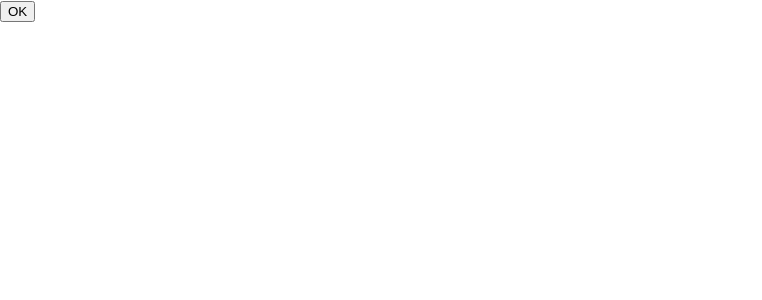
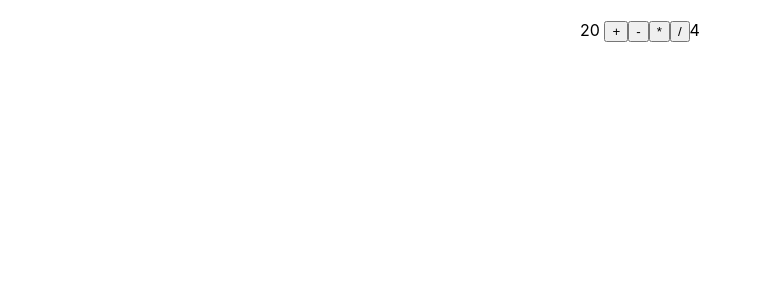
Before and after one commit to Iben-arch/app1, a React (Create React App) app: page / in a window 1280 px wide. Shown: the top 300 px of the page, without its empty margins (0-762 px from the left). Built offline with nearby package versions, Linux system fonts and the light colour scheme.

Commit message:
calculator

```diff
--- a/src/App.js
+++ b/src/App.js
@@ -1,9 +1,8 @@
 import React from 'react';
-import {Header, Footer, Content} from './func-components'
-import Button from './class-components';
+import { Calculator2 } from './calculator';
 
 function App() {
- return <Button/>
+ return <Calculator2/>
 }
 
 export default App;
--- /dev/null
+++ b/src/calculator.js
@@ -0,0 +1,23 @@
+import React from "react";
+
+export function Calculator2(){
+    const n1 = 20
+    const n2 = 4
+
+    const calculate = (op) => {
+        let c = `${n1} ${op} ${n2}`
+        let r = eval(c)
+        alert(`${c} = ${r}`)
+    }
+
+    return(
+        <div style={{textAlign:'center', marginTop:20}}>
+            <span>{n1}</span>&nbsp;
+            <button onClick={() => calculate('+')}>+</button>
+            <button onClick={() => calculate('-')}>-</button>
+            <button onClick={() => calculate('*')}>*</button>
+            <button onClick={() => calculate('/')}>/</button>
+            <span>{n2}</span>
+        </div>
+    )
+}
```
